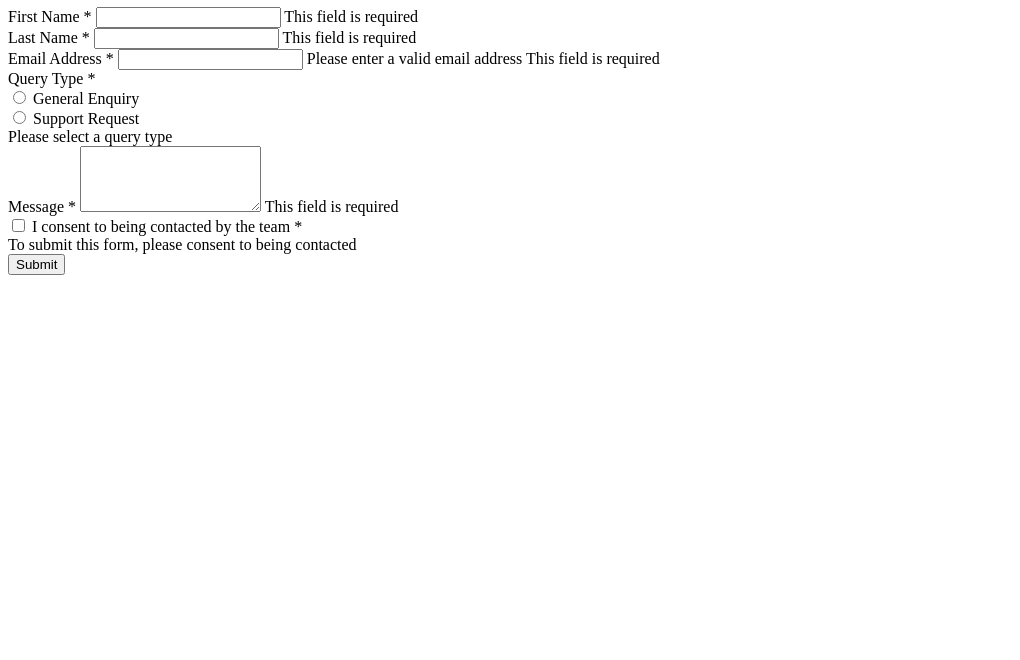
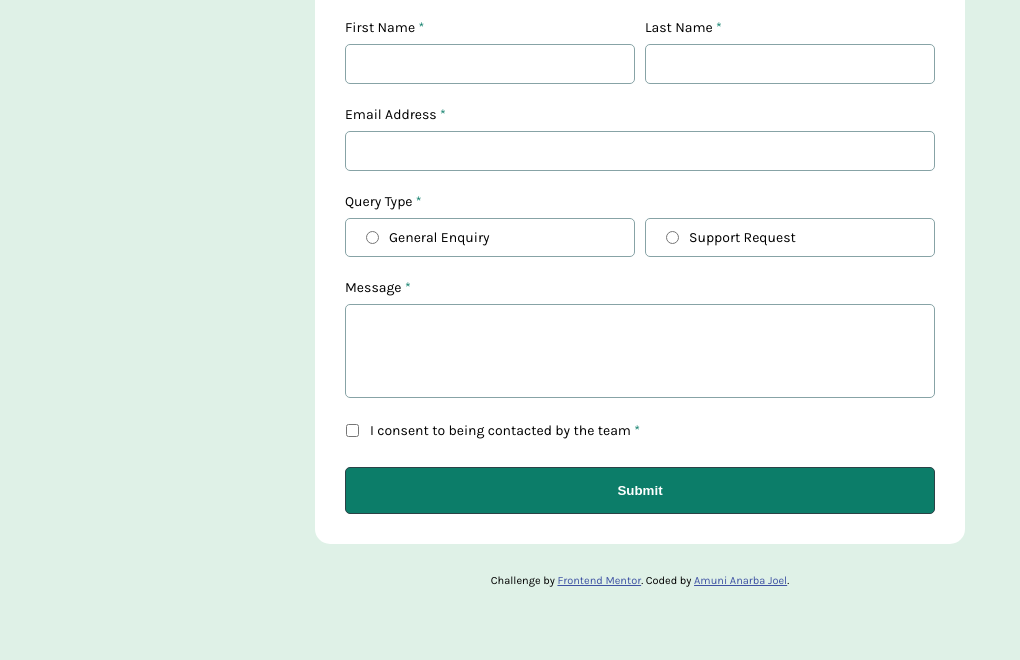
Before and after one commit to joelanarba/contact-form, a plain HTML site: page index.html in a window 1280 px wide. Shown: the part 140-800 px from the top of the page, without its empty margins (0-1020 px from the left). Drawn offline with Linux system fonts and the light colour scheme.

Commit message:
fixed bugs in index.html and style.css file for Contact Form project

```diff
--- a/index.html
+++ b/index.html
@@ -8,7 +8,7 @@
     <link rel="icon" type="image/png" sizes="32x32" href="./assets/images/favicon-32x32.png" />
 
     <title>Frontend Mentor | Contact form</title>
-    <link rel="stylesheet" href="./styles.css" />
+    <link rel="stylesheet" href="style.css">
   </head>
   <body>
     <div class="toast hidden">
@@ -74,6 +74,12 @@
     <!-- Message Sent!
   Thanks for completing the form. We'll be in touch soon! -->
 
-    <script src="./index.js"></script>
+  <div class="attribution">
+    Challenge by
+    <a href="https://www.frontendmentor.io?ref=challenge">Frontend Mentor</a>.
+    Coded by <a href="https://github.com/joelanarba">Amuni Anarba Joel</a>.
+  </div>
+
+    <script src="script.js"></script>
   </body>
 </html>
--- a/style.css
+++ b/style.css
@@ -12,6 +12,7 @@
   body {
     background-color: hsl(148, 38%, 91%);
     display: flex;
+    flex-direction: column;
     justify-content: center;
     align-items: center;
     min-height: 100vh;
@@ -24,6 +25,7 @@
     padding: 30px;
     background-color: hsl(0, 0%, 100%);
     border-radius: 15px;
+    margin-bottom: 30px;
   }
 
   .form {
@@ -200,3 +202,11 @@
       width: 300px;
     }
   }
+
+  .attribution {
+    font-size: 11px;
+    text-align: center;
+  }
+  .attribution a {
+    color: hsl(228, 45%, 44%);
+  }
```
Also changed, not shown: assets/images/screenshot.png (added).
